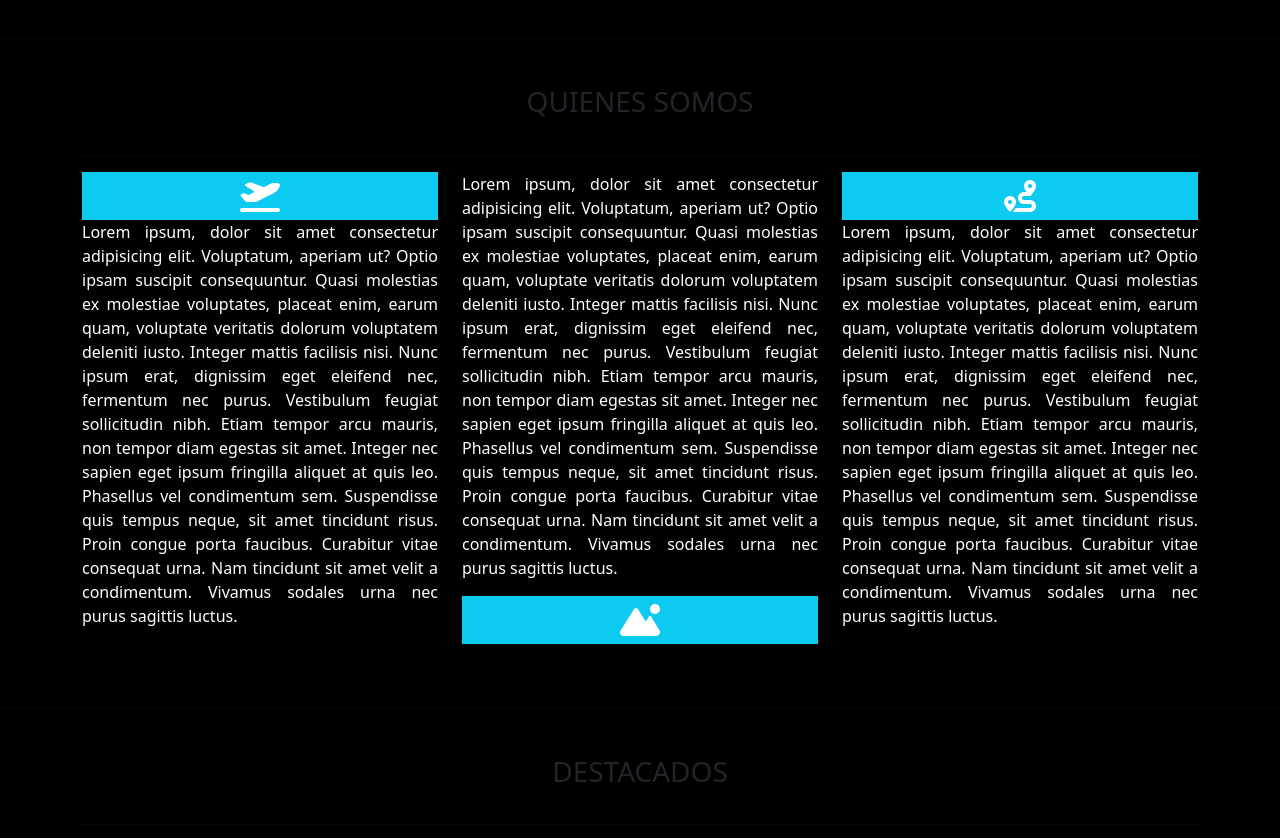
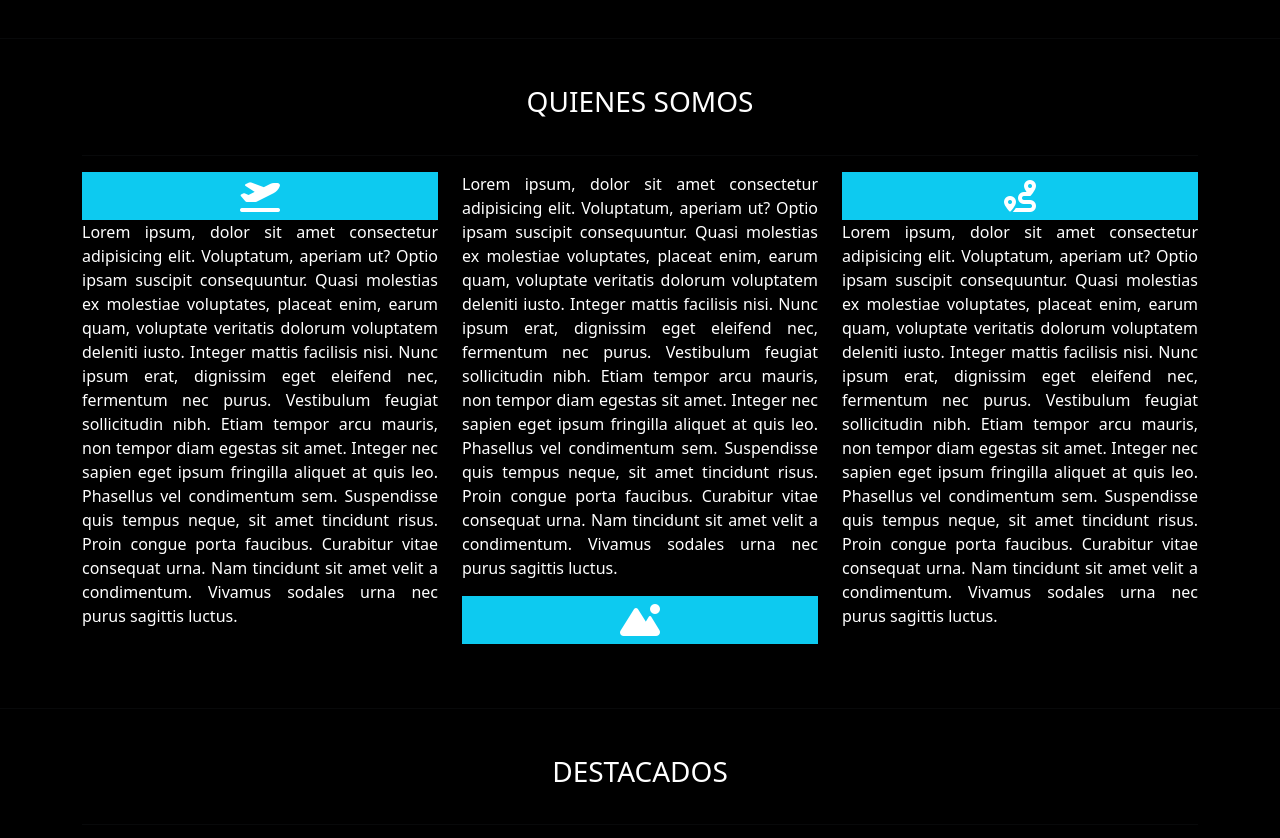
Before and after one commit to Traipe/Viajes_chile, a plain HTML site: page index.html in a window 1280 px wide. Shown: the part 978-1816 px from the top of the page. Drawn offline with nearby package versions, Linux system fonts and the light colour scheme.

Commit message:
a cada titulo h3 agregar color de font con class text-white, eliminado color white de css

```diff
--- a/index.html
+++ b/index.html
@@ -86,7 +86,7 @@
     <hr />
     <div class="container text-center" id="quienes_somos">
       <div class="title">
-        <h3 class="h3">QUIENES SOMOS</h3>
+        <h3 class="h3 text-white">QUIENES SOMOS</h3>
       </div>
       <hr />
       <div>
@@ -162,7 +162,7 @@
 
     <div class="container-md">
       <div>
-        <h3 class="h3">DESTACADOS</h3>
+        <h3 class="h3 text-white">DESTACADOS</h3>
       </div>
       <hr>
       <div class="row">
@@ -219,7 +219,7 @@
 
     <div class="container">
       <div>
-        <h3 class="h3">CONTACTO</h3>
+        <h3 class="h3 text-white">CONTACTO</h3>
       </div>
       <hr />
       <div class="row">
```
